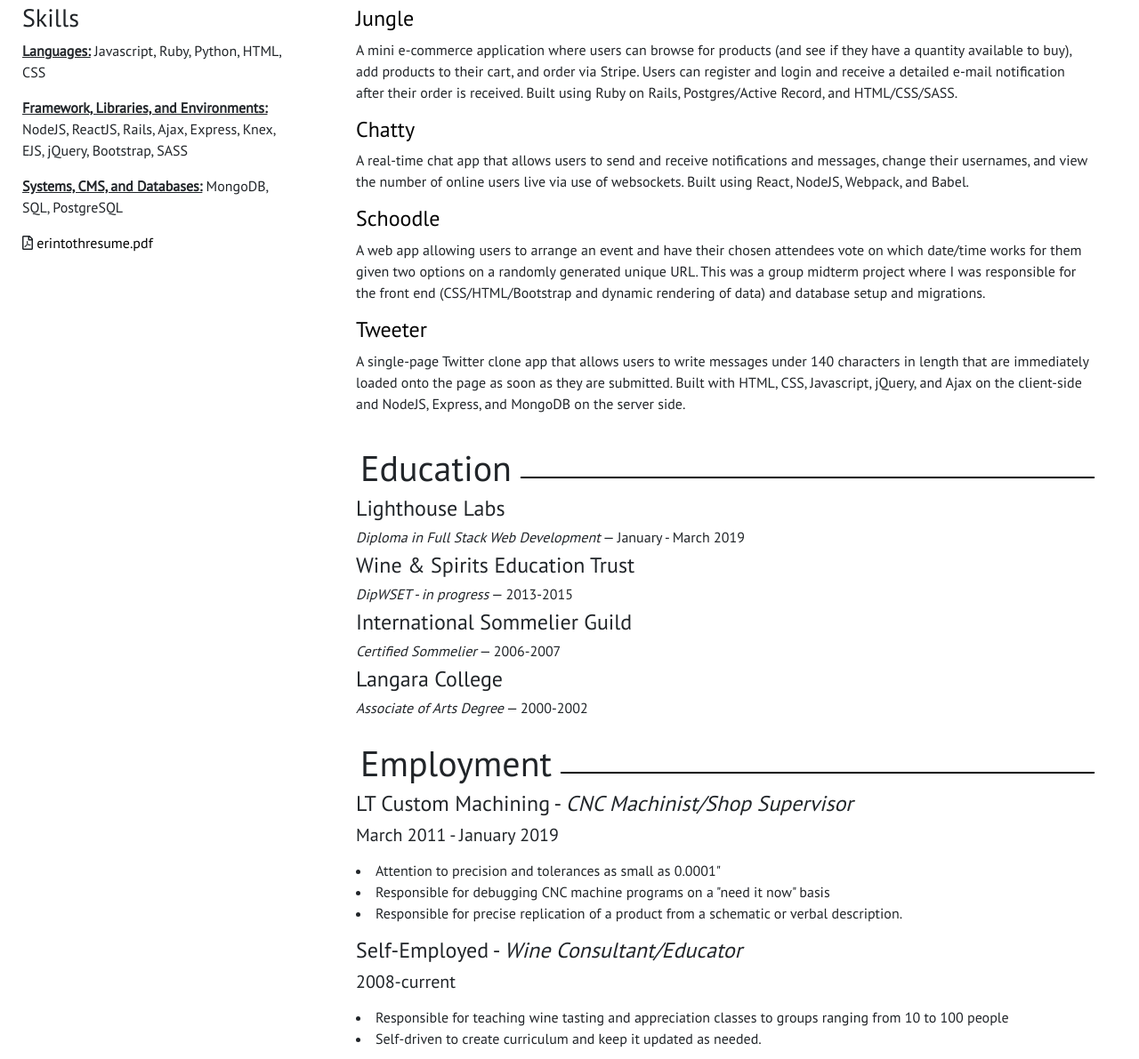
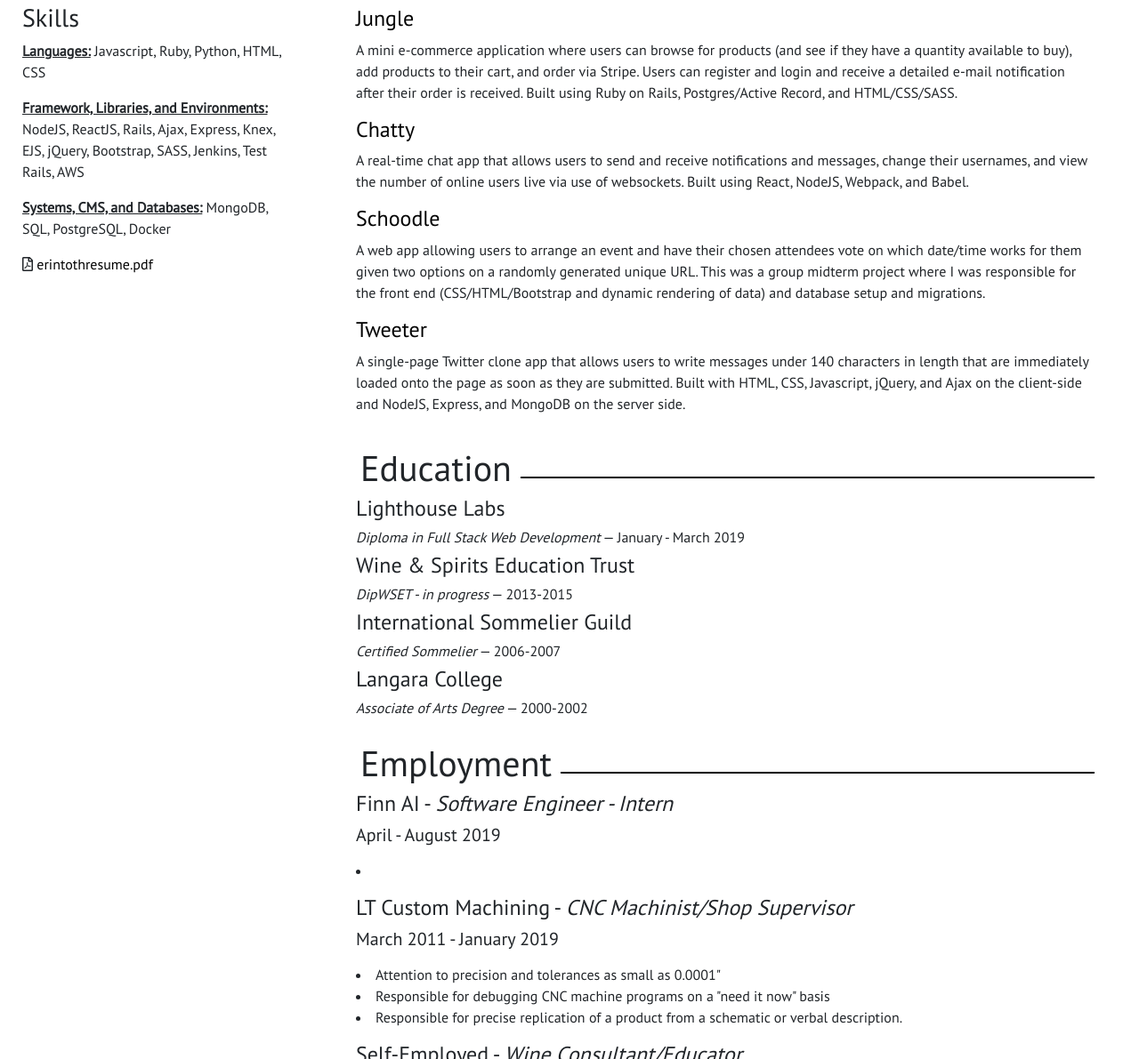
Before and after one commit to erinltoth/erinltoth, a plain HTML site: page index.html in a window 1280 px wide. Shown: the part 396-1587 px from the top of the page at 89% size. Drawn offline with nearby package versions, Linux system fonts and the light colour scheme.

Commit message:
Update skills

```diff
--- a/index.html
+++ b/index.html
@@ -35,8 +35,8 @@
   <div id="skills">
     <h3>Skills</h3>
       <p><b><u>Languages:</u></b> Javascript, Ruby, Python, HTML, CSS</p>
-      <p><b><u>Framework, Libraries, and Environments:</u></b> NodeJS, ReactJS, Rails, Ajax, Express, Knex, EJS, jQuery, Bootstrap, SASS</p>
-      <p><b><u>Systems, CMS, and Databases:</u></b> MongoDB, SQL, PostgreSQL</p>
+      <p><b><u>Framework, Libraries, and Environments:</u></b> NodeJS, ReactJS, Rails, Ajax, Express, Knex, EJS, jQuery, Bootstrap, SASS, Jenkins, Test Rails, AWS</p>
+      <p><b><u>Systems, CMS, and Databases:</u></b> MongoDB, SQL, PostgreSQL, Docker</p>
   </div>
   <div>
     <i class="far fa-file-pdf"></i> <a href="docs/erintothresume.pdf">erintothresume.pdf</a>
@@ -67,8 +67,8 @@
         <div id="skills">
           <h3>Skills</h3>
             <p><b><u>Languages:</u></b> Javascript, Ruby, Python, HTML, CSS</p>
-            <p><b><u>Framework, Libraries, and Environments:</u></b> NodeJS, ReactJS, Rails, Ajax, Express, Knex, EJS, jQuery, Bootstrap, SASS</p>
-            <p><b><u>Systems, CMS, and Databases:</u></b> MongoDB, SQL, PostgreSQL</p>
+            <p><b><u>Framework, Libraries, and Environments:</u></b> NodeJS, ReactJS, Rails, Ajax, Express, Knex, EJS, jQuery, Bootstrap, SASS, Jenkins, Test Rails</p>
+            <p><b><u>Systems, CMS, and Databases:</u></b> MongoDB, SQL, PostgreSQL, Amazon Web Services, Docker</p>
         </div>
         <div>
           <i class="far fa-file-pdf"></i> <a href="docs/erintothresume.pdf">erintothresume.pdf</a>
@@ -106,6 +106,9 @@
 
     <div class="section">
       <h1><span>Employment</span></h1>
+      <h4>Finn AI - <em>Software Engineer - Intern</em></h4>
+      <h5>April - August 2019</h5>
+      <p><li></li></p>
       <h4>LT Custom Machining - <em>CNC Machinist/Shop Supervisor</em></h4>
       <h5>March 2011 - January 2019</h5>
       <p><li>Attention to precision and tolerances as small as 0.0001"</li>
```
